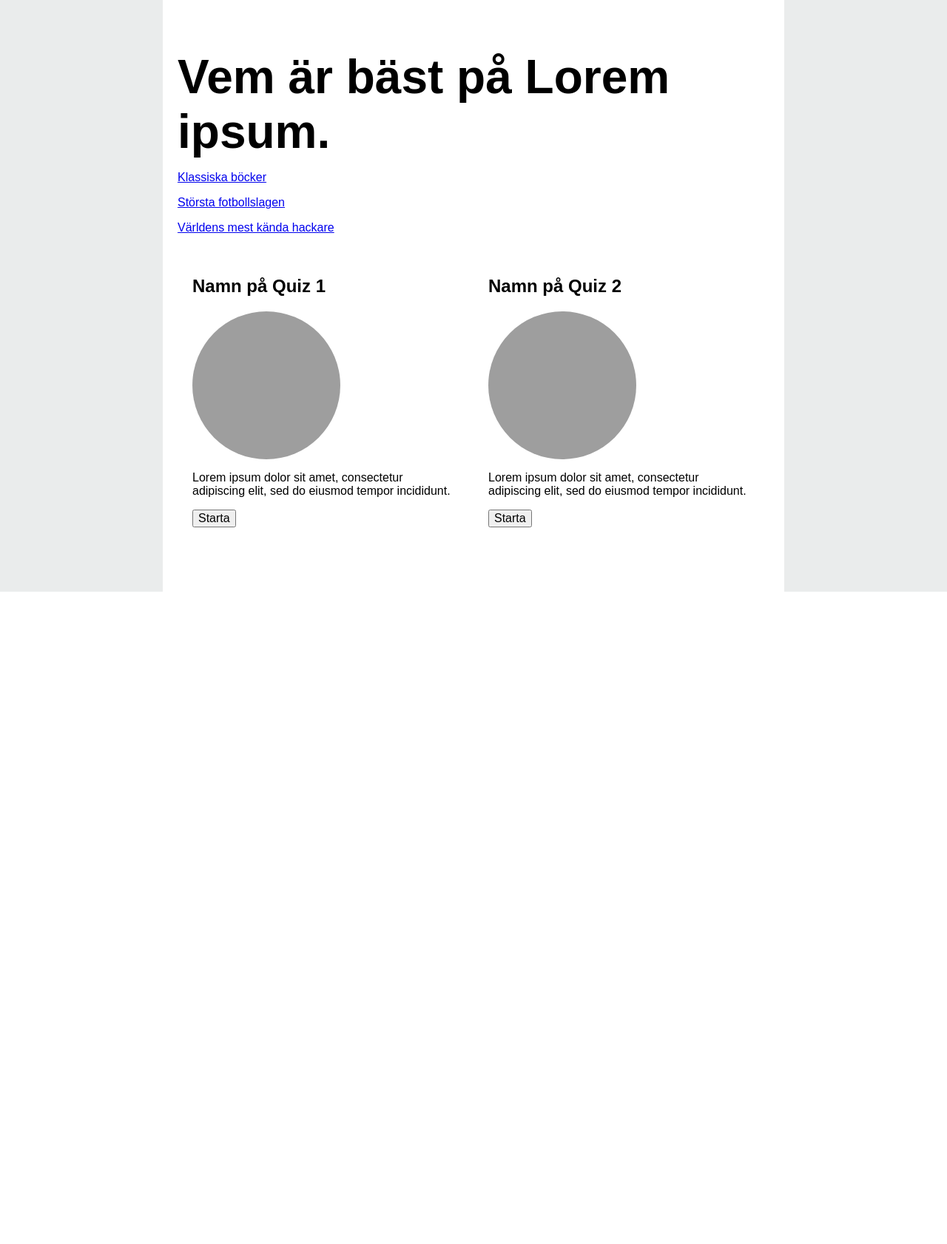
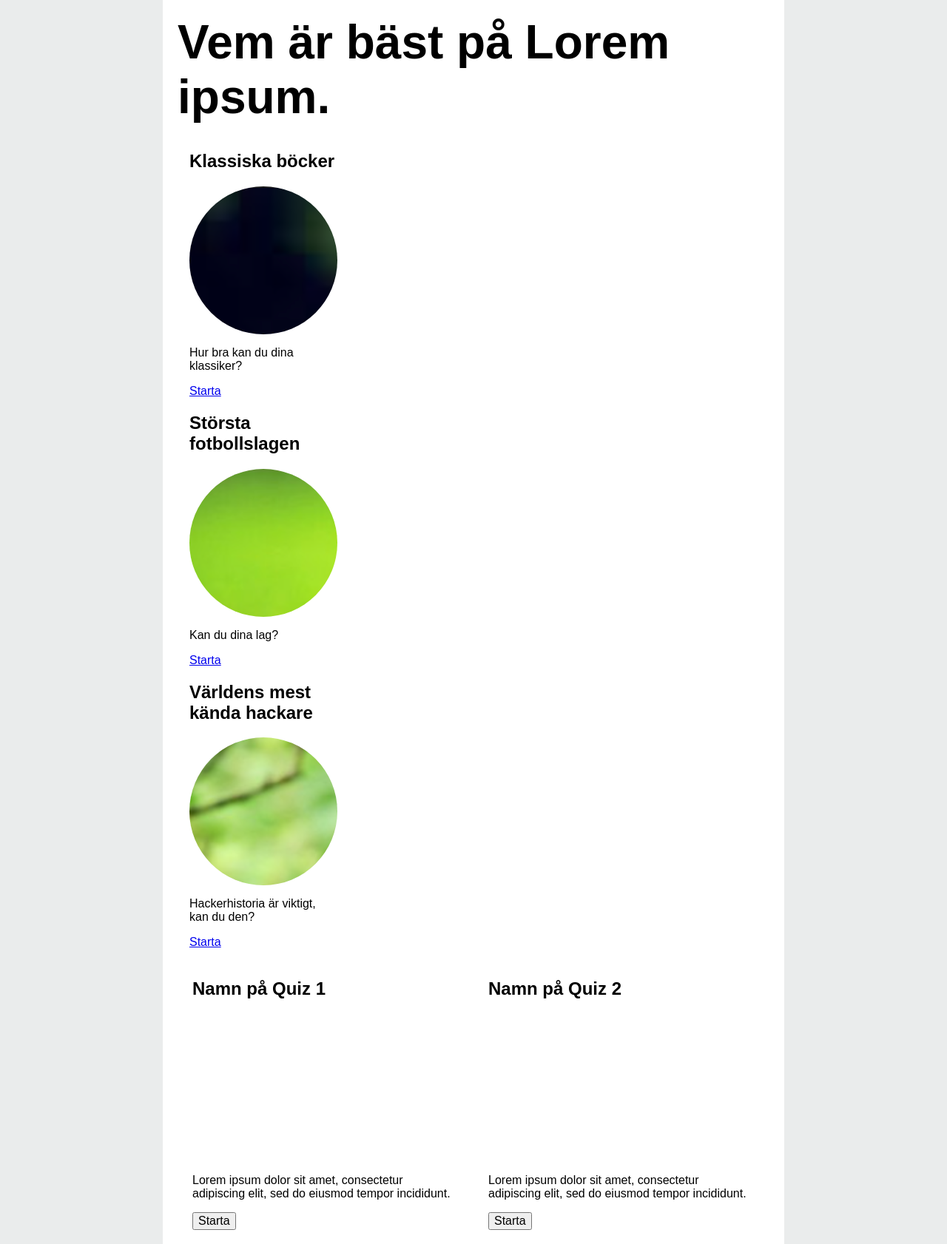
Before and after one commit to HannaPettersson/quizsite, a Django app: page / in a window 1280 px wide. Shown: the top 1682 px of the page at 74% size. Before the commit the page ends 800 px from the top, so only its background shows below. Run offline with Django 3.2, Linux system fonts and the light colour scheme; grey boxes are pictures that could not be loaded.

Commit message:
Adding dynamic images

```diff
--- a/quiz/templates/quiz/index.html
+++ b/quiz/templates/quiz/index.html
@@ -15,21 +15,27 @@
 
 		<div class="header">
 			<h1>Vem är bäst på Lorem ipsum. </h1>
+		</div>
 
+		<div class="box">
 			{% for quiz_slug, quiz in quizzes.items %}
-   	 <p><a href="{% url "quiz_page" quiz_slug %}">
-		{{ quiz.name }}
-	</a></p>
-{% endfor %}
+
+			<h2>{{quiz.name}}</h2>
+			<div style="background-image: url('/static/{{quiz.image}}')" class="circular"></div>
+			<p>{{quiz.description}}</p>
+			<p><a href="{% url "quiz_page" quiz_slug %}">Starta</a></p>
+			{% endfor %}
+
 		</div>
+
 				<div class="container">
-
-
 					<div class="row">
 							<div class="column">
 								<h2>Namn på Quiz 1</h2>
 								<!--<img src="http://placekitten.com/g/200/300">-->
-								<div class="circular"></div>
+
+
+								<div style="background-image: /static/{{quiz.image}})" class="circular"></div>
 								<p>Lorem ipsum dolor sit amet, consectetur adipiscing elit, sed do eiusmod tempor incididunt. </p>
 								<button type="button">Starta </button>
 							</div>
--- a/quiz/views.py
+++ b/quiz/views.py
@@ -4,16 +4,19 @@
 quizzes = {
 	"klassiker": {
    		"name": u"Klassiska böcker",
-	   	"description": u"Hur bra kan du dina klassiker?"
+	   	"description": u"Hur bra kan du dina klassiker?",
+	   	"image": "katt1.jpg"
 	},
 
 	"fotboll": {
 	   	"name": u"Största fotbollslagen",
-	   	"description": u"Kan du dina lag?"
+	   	"description": u"Kan du dina lag?",
+	   	"image": "katt2.jpg"
 	},
 	"kanda-hackare": {
 	    	"name": u"Världens mest kända hackare",
-	    	"description": u"Hackerhistoria är viktigt, kan du den?"
+	    	"description": u"Hackerhistoria är viktigt, kan du den?",
+	    	"image": "katt3.jpg"
 	},
 }
 
--- a/static/style.css
+++ b/static/style.css
@@ -53,5 +53,11 @@
 	border-radius: 100px;
 	-webkit-border-radius: 100px;
 	-moz-border-radius: 100px;
-	background: url(http://placekitten.com/g/200/300) no-repeat;
+	/*background: url(http://placekitten.com/g/200/300) no-repeat;*/
 	}
+.box {
+	display: inline-block;
+  	width: 200px;
+  	height: 100px;
+  	margin: 1em;
+}
```
Also changed, not shown: static/katt1.jpg (added), static/katt2.jpg (added), static/katt3.jpg (added).
